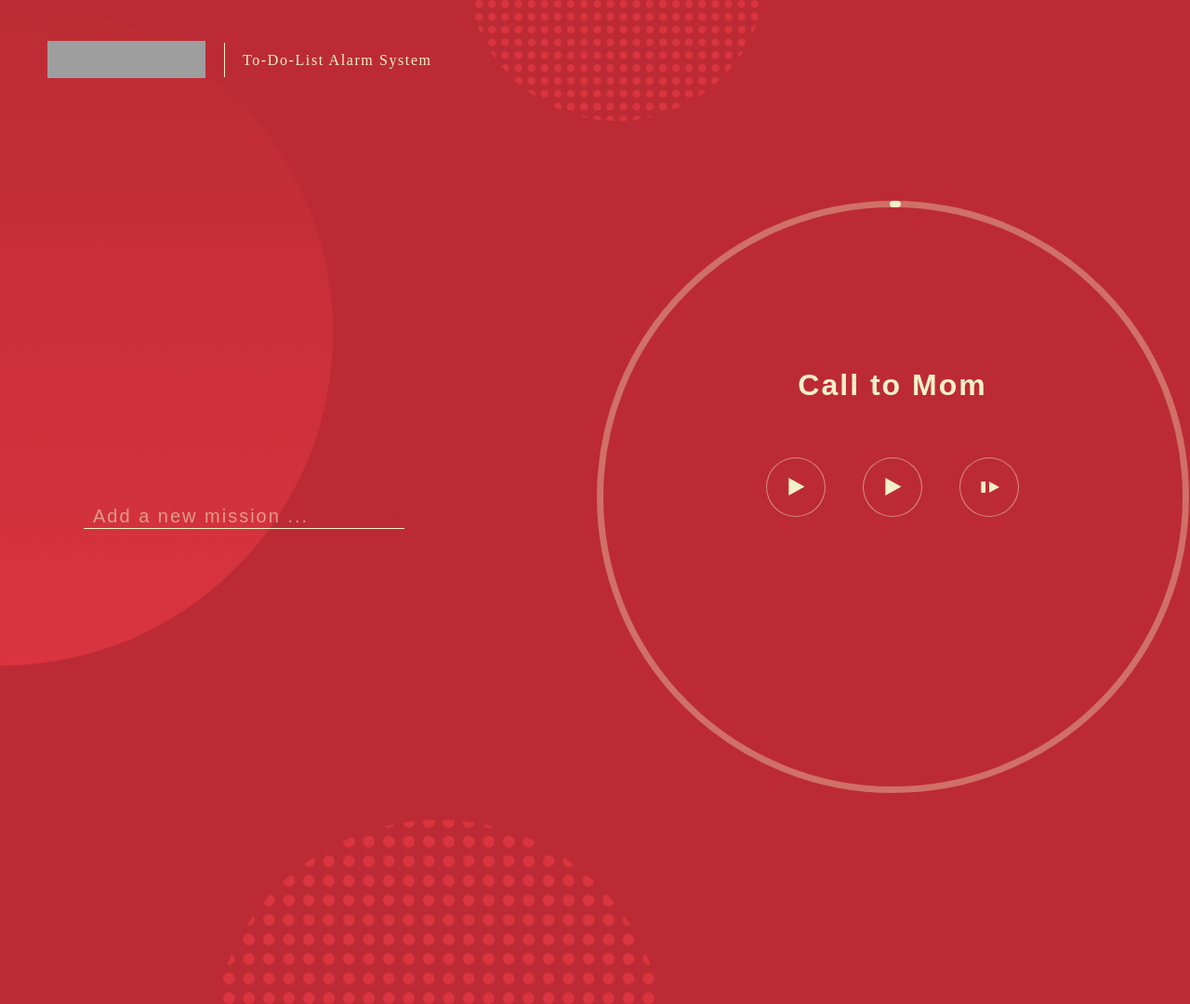
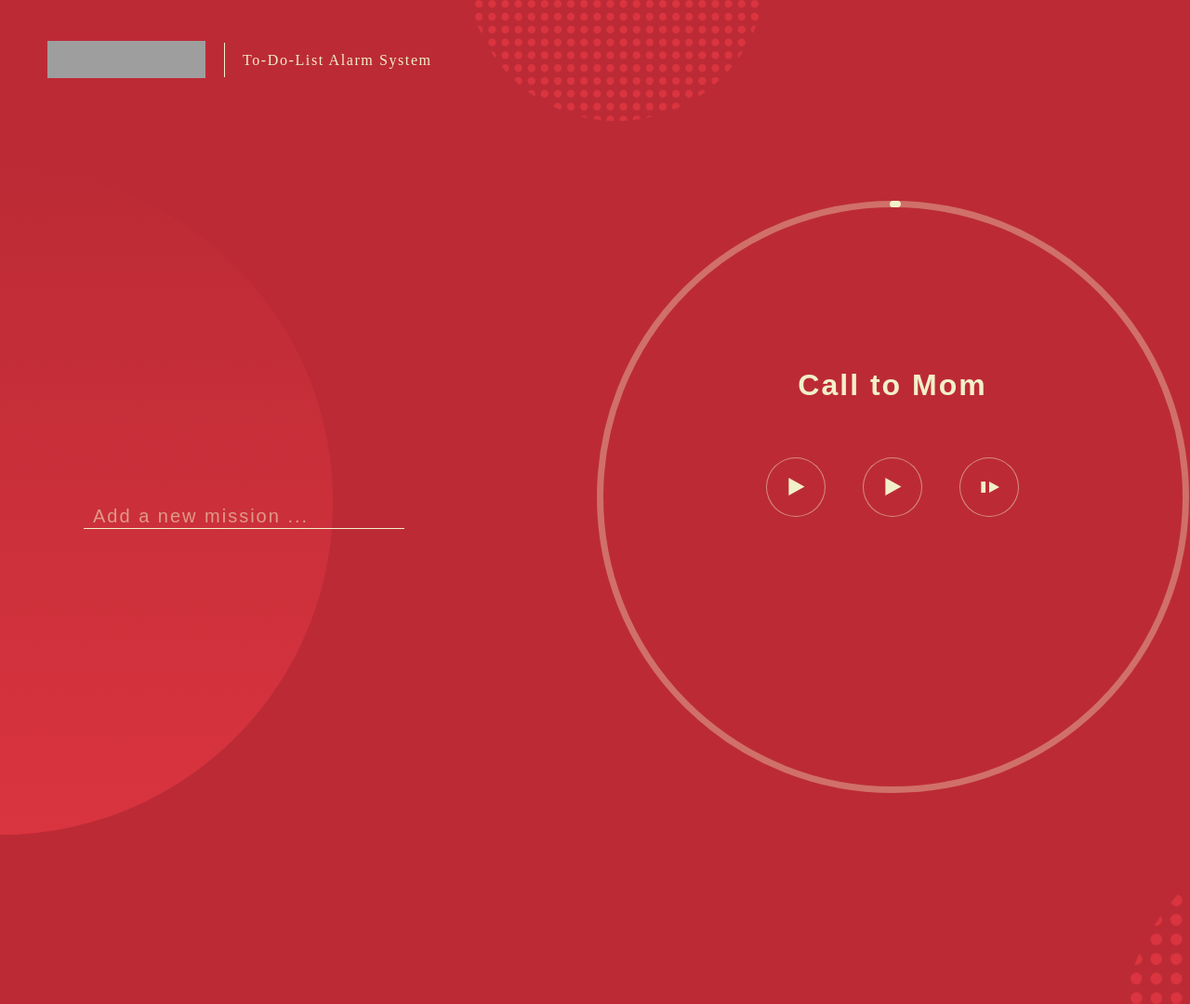
Before and after one commit to sianjyunkuo/tomato-clock, a React (Create React App) app: page / in a window 1280 px wide. Shown: the top 1080 px of the page at 93% size. Built offline with nearby package versions, Linux system fonts and the light colour scheme; grey boxes are pictures that could not be loaded.

Commit message:
change deco to styled component

```diff
--- a/src/components/deco.js
+++ b/src/components/deco.js
@@ -1,22 +1,13 @@
-import React, { useMemo, memo } from "react";
-import classNames from "classnames";
+import React, { memo } from "react";
+import { Deco1, Deco2, Deco3, Deco4 } from "../style/Deco";
 
 const Deco = ({ isOpen }) => {
-  const renderDeco4Class = useMemo(
-    () =>
-      classNames({
-        deco4: true,
-        "is-open": isOpen,
-      }),
-    [isOpen]
-  );
-
   return (
     <>
-      <div className="deco1"></div>
-      <div className="deco2"></div>
-      <div className="deco3"></div>
-      <div className={renderDeco4Class}></div>
+      <Deco1 />
+      <Deco2 />
+      <Deco3 />
+      <Deco4 isOpen={isOpen} />
     </>
   );
 };
--- /dev/null
+++ b/src/style/Deco.js
@@ -0,0 +1,47 @@
+import styled from "styled-components";
+import imageDeco1 from "../images/deco1.svg";
+import imageDeco2 from "../images/deco2.svg";
+import imageDeco3 from "../images/deco3.svg";
+import imageDeco4 from "../images/deco4.svg";
+
+// share style
+const Deco = styled.div`
+  position: absolute;
+  background-repeat: no-repeat;
+  background-size: 100%;
+`;
+
+export const Deco1 = styled(Deco)`
+  left: 26.61%;
+  top: 0;
+  width: 305px;
+  height: 130px;
+  background-image: url(${imageDeco1});
+`;
+
+export const Deco2 = styled(Deco)`
+  right: 12.5%;
+  bottom: 0;
+  width: 464px;
+  height: 198px;
+  background-image: url(${imageDeco2});
+`;
+
+export const Deco3 = styled(Deco)`
+  left: 0;
+  bottom: 182px;
+  width: 358px;
+  height: 716px;
+  background-image: url(${imageDeco3});
+`;
+
+export const Deco4 = styled(Deco)`
+  right: 0;
+  top: 50%;
+  width: ${(props) => (props.isOpen ? "900px" : "358px")};
+  height: ${(props) => (props.isOpen ? "1800px" : "716px")};
+  transform: ${(props) =>
+    props.isOpen ? "translateY(-50%)" : "translateY(-50%)"};
+  background-image: url(${imageDeco4});
+  transition: all 1s;
+`;
--- a/src/style/deco.sass
+++ /dev/null
@@ -1,42 +0,0 @@
-%deco
-    position: absolute
-    background-repeat: no-repeat
-    background-size: 100%
-
-.deco1
-    left: 26.61%
-    top: 0
-    width: 305px
-    height: 130px
-    background-image: url('../images/deco1.svg')
-    @extend %deco
-
-.deco2
-    left: 12.5%
-    bottom: 0
-    width: 464px
-    height: 198px
-    background-image: url('../images/deco2.svg')
-    @extend %deco
-
-.deco3
-    left: 0
-    botto : 182px
-    width: 358px
-    height: 716px
-    background-image: url('../images/deco3.svg')
-    @extend %deco
-
-.deco4
-    right: 0
-    top: 50%
-    width: 358px
-    height: 716px
-    transform: translateY(-50%)
-    background-image: url('../images/deco4.svg')
-    transition: all 1s
-    @extend %deco
-    &is-open
-        width: 900px
-        height: 1800px
-        transform: translateY(-50%)
--- a/src/style/index.sass
+++ b/src/style/index.sass
@@ -1,5 +1,4 @@
 @import "./normalize.sass"
-@import "./deco.sass"
 @import "./add-mission.sass"
 @import "./clock.sass"
 @import "./nav-control.sass"
```
